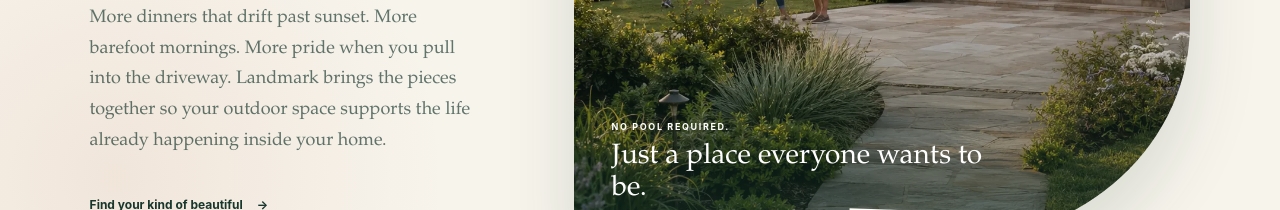
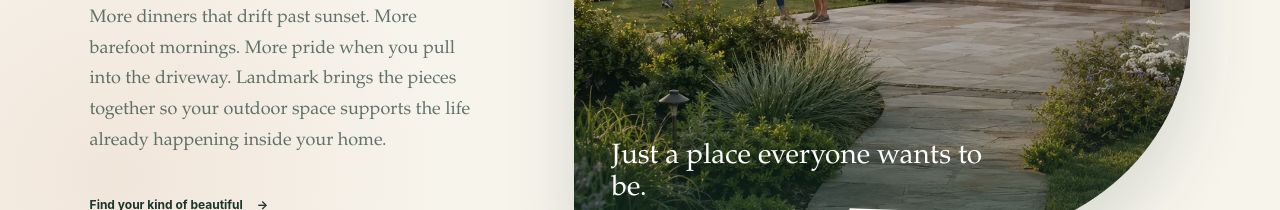
Before and after one commit to LordLingo/landmark, a Next.js app: page / in a window 1280 px wide. Shown: the part 1420-1630 px from the top of the page. Built offline with nearby package versions, Linux system fonts and the light colour scheme.

Commit message:
Remove pool caption label

```diff
--- a/app/page.tsx
+++ b/app/page.tsx
@@ -250,7 +250,6 @@ export default function Home() {
             alt="A family enjoying an elegant landscaped backyard in North Texas"
           />
           <figcaption>
-            <span>No pool required.</span>
             <strong>Just a place everyone wants to be.</strong>
           </figcaption>
         </figure>
```
